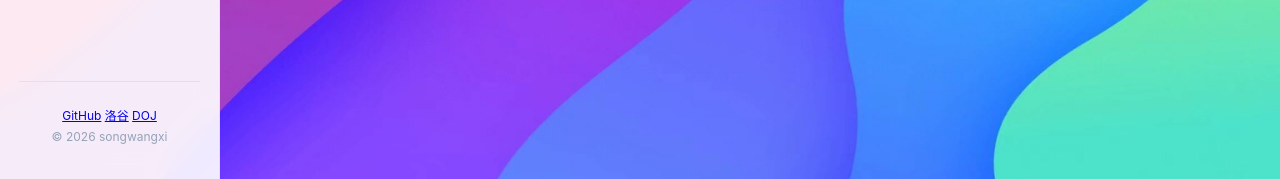
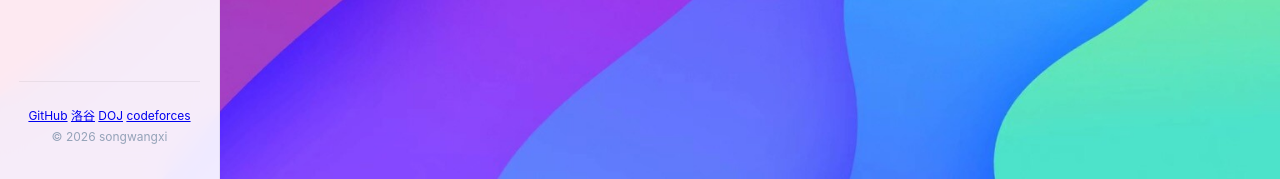
Before and after one commit to songwangxi/songwangxi.github.io, a Jekyll site: the page built from index.html, in a window 1280 px wide. Shown: the part 721-900 px from the top of the page. Built offline with Jekyll 4.4.1, drawn with Linux system fonts in a browser that asks for light colours.

Commit message:
Update navbar.html

```diff
--- a/_includes/navbar.html
+++ b/_includes/navbar.html
@@ -16,6 +16,7 @@
                 <a href="https://github.com/songwangxi" target="_blank">GitHub</a>
                 <a href="https://www.luogu.com.cn/user/1632840" target="_blank">洛谷</a>
                 <a href="https://deeplearning.org.cn/user-home?username=%E5%AE%8B%E7%8E%8B%E7%8E%BAhy" target="_blank">DOJ</a>
+                <a href="https://codeforces.com/profile/songwangxi" target="_blank">codeforces</a>
             </div>
             <div class="copyright">
                 &copy; 2026 songwangxi
```
